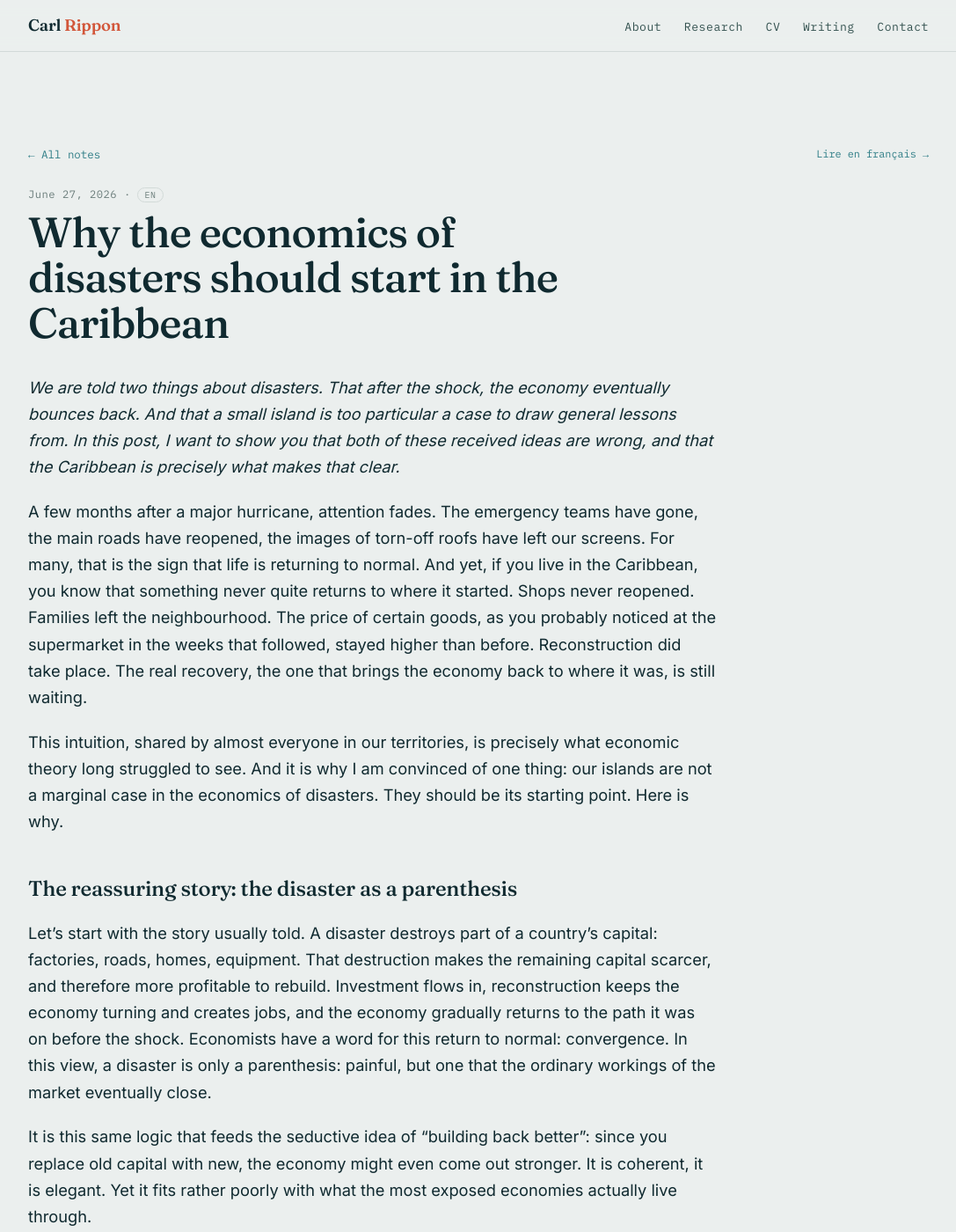
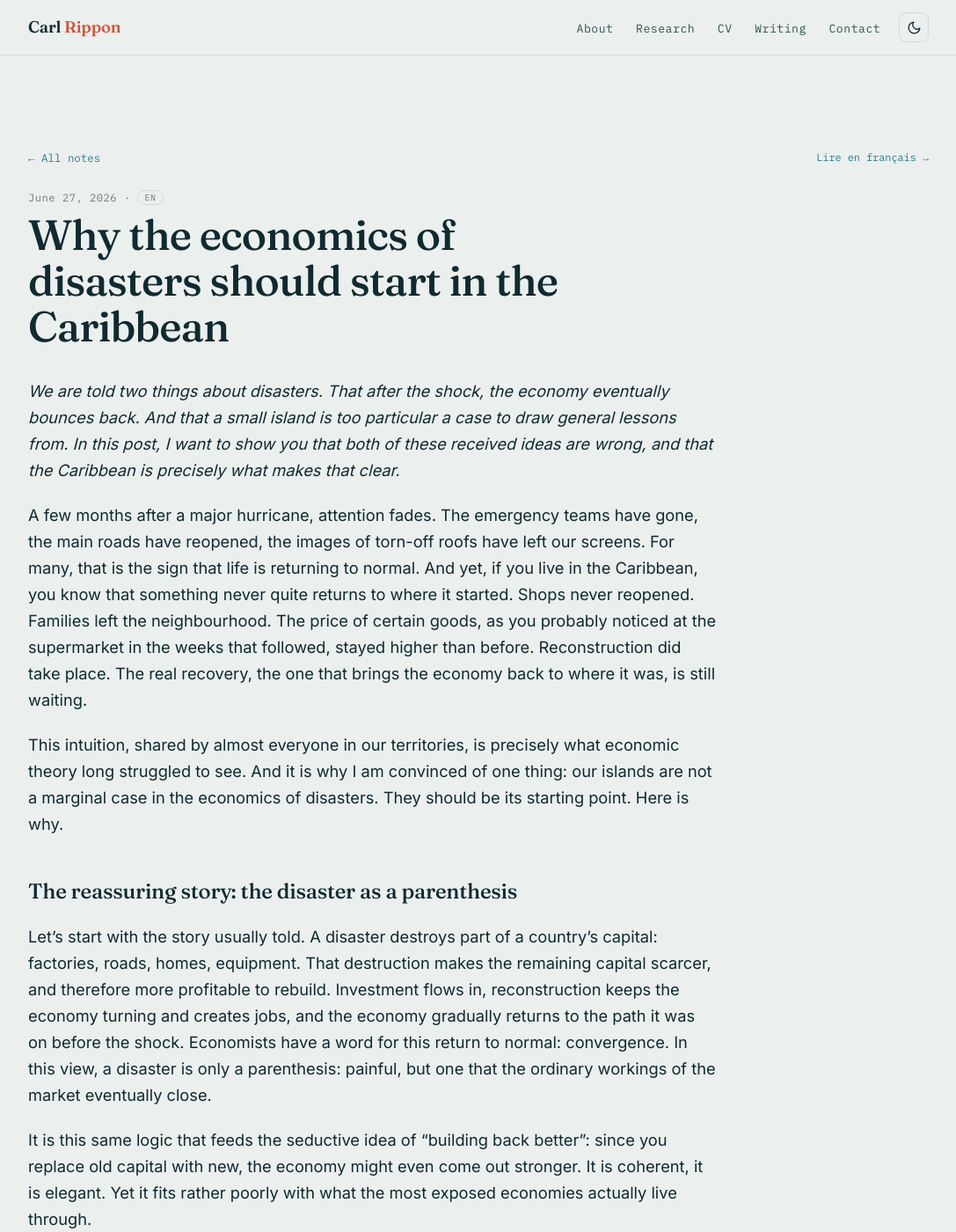
Before and after one commit to carlrippon/carlrippon.github.io, a Jekyll site: the page built from _posts/2026-06-29-why-disaster-economics-should-start-in-the-caribbean.md, in a window 1280 px wide and 1400 px high. Shown: the whole window at 88% size, without its empty margins (96-1183 px from the left). Built offline with Jekyll 4.4.1, drawn with Linux system fonts in a browser that asks for light colours; a script that is not in the unit is left out.

Commit message:
Add files via upload

```diff
--- a/_layouts/default.html
+++ b/_layouts/default.html
@@ -3,6 +3,7 @@
 <head>
 <meta charset="UTF-8">
 <meta name="viewport" content="width=device-width, initial-scale=1.0">
+<script>(function(){try{var t=localStorage.getItem("theme");if(!t){t=window.matchMedia&&window.matchMedia("(prefers-color-scheme: dark)").matches?"dark":"light";}document.documentElement.setAttribute("data-theme",t);}catch(e){}})();</script>
 <title>{% if page.title %}{{ page.title }} · {% endif %}Carl Rippon</title>
 {% if page.image %}{% assign share_img = page.image | absolute_url %}{% elsif page.lang == 'fr' %}{% assign share_img = '/assets/images/social-card-fr.png' | absolute_url %}{% else %}{% assign share_img = '/assets/images/social-card-en.png' | absolute_url %}{% endif %}
 {% if page.excerpt %}{% assign share_desc = page.excerpt | strip_html | truncate: 200 %}{% else %}{% assign share_desc = site.description %}{% endif %}
@@ -27,111 +28,131 @@
     --body:'Inter',system-ui,-apple-system,sans-serif;
     --mono:'IBM Plex Mono',ui-monospace,monospace;
     --maxw:1080px;
+    /* semantic roles — light (derived from brand) */
+    --bg:var(--salt); --surface:var(--paper); --text:var(--ink); --text-2:var(--ink-2);
+    --text-muted:var(--mute); --border:var(--line); --accent:var(--coral); --link:var(--sea);
+    --irf-curve:var(--coral); --irf-base:var(--ink-2); --irf-impact:var(--mute);
+    --irf-axis:var(--line); --irf-legend:var(--mute); --irf-caption:var(--ink-2);
+  }
+  [data-theme="dark"]{
+    --bg:#102A30; --surface:#173B42; --text:#FBFCFB; --text-2:#9FB0AE;
+    --text-muted:#7E908E; --border:#3A5654; --accent:#E0694C; --link:#6FB6BD;
+    --irf-curve:#E0694C; --irf-base:#8FA6A4; --irf-impact:#80938F;
+    --irf-axis:#3A5654; --irf-legend:#9FB0AE; --irf-caption:#8FA6A4;
   }
   *{box-sizing:border-box;}
   html{scroll-behavior:smooth;}
-  body{margin:0;background:var(--salt);color:var(--ink);font-family:var(--body);
+  body{margin:0;background:var(--bg);color:var(--text);font-family:var(--body);
     font-size:17px;line-height:1.65;-webkit-font-smoothing:antialiased;}
   a{color:inherit;}
   .wrap{max-width:var(--maxw);margin:0 auto;padding:0 28px;}
 
   .eyebrow{font-family:var(--mono);font-size:.72rem;letter-spacing:.18em;text-transform:uppercase;
-    color:var(--mute);margin:0 0 1.1rem;display:flex;align-items:center;gap:.7rem;}
-  .eyebrow::before{content:"";width:26px;height:1px;background:var(--coral);display:inline-block;}
+    color:var(--text-muted);margin:0 0 1.1rem;display:flex;align-items:center;gap:.7rem;}
+  .eyebrow::before{content:"";width:26px;height:1px;background:var(--accent);display:inline-block;}
 
   /* nav */
-  .nav{position:sticky;top:0;z-index:40;background:color-mix(in srgb,var(--salt) 88%,transparent);
-    backdrop-filter:blur(8px);border-bottom:1px solid var(--line);}
+  .nav{position:sticky;top:0;z-index:40;background:color-mix(in srgb,var(--bg) 88%,transparent);
+    backdrop-filter:blur(8px);border-bottom:1px solid var(--border);}
   .nav-inner{max-width:var(--maxw);margin:0 auto;padding:14px 28px;display:flex;align-items:center;justify-content:space-between;}
   .brand{font-family:var(--display);font-weight:600;font-size:1.15rem;letter-spacing:-.01em;text-decoration:none;}
-  .brand span{color:var(--coral);}
+  .brand span{color:var(--accent);}
   .nav-links{display:flex;gap:1.6rem;list-style:none;margin:0;padding:0;}
-  .nav-links a{text-decoration:none;font-size:.82rem;font-family:var(--mono);letter-spacing:.04em;color:var(--ink-2);padding:4px 0;position:relative;}
-  .nav-links a::after{content:"";position:absolute;left:0;bottom:-2px;width:0;height:1.5px;background:var(--coral);transition:width .25s ease;}
+  .nav-links a{text-decoration:none;font-size:.82rem;font-family:var(--mono);letter-spacing:.04em;color:var(--text-2);padding:4px 0;position:relative;}
+  .nav-links a::after{content:"";position:absolute;left:0;bottom:-2px;width:0;height:1.5px;background:var(--accent);transition:width .25s ease;}
   .nav-links a:hover::after,.nav-links a:focus-visible::after{width:100%;}
-  .nav-toggle{display:none;background:none;border:1px solid var(--line);border-radius:6px;padding:7px 10px;font-family:var(--mono);font-size:.75rem;color:var(--ink);cursor:pointer;}
+  .nav-toggle{display:none;background:none;border:1px solid var(--border);border-radius:6px;padding:7px 10px;font-family:var(--mono);font-size:.75rem;color:var(--text);cursor:pointer;}
+  .nav-right{display:flex;align-items:center;gap:1.3rem;}
+  .theme-toggle{display:inline-flex;align-items:center;justify-content:center;background:none;
+    border:1px solid var(--border);border-radius:8px;width:34px;height:34px;padding:0;
+    color:var(--text);cursor:pointer;transition:border-color .2s,color .2s;}
+  .theme-toggle:hover,.theme-toggle:focus-visible{border-color:var(--accent);color:var(--accent);}
+  .theme-toggle svg{width:17px;height:17px;display:block;}
+  .theme-toggle .icon-sun{display:none;}
+  [data-theme="dark"] .theme-toggle .icon-sun{display:block;}
+  [data-theme="dark"] .theme-toggle .icon-moon{display:none;}
 
   /* sections */
   section{padding:clamp(52px,8vw,92px) 0;}
   .sec-head{font-family:var(--display);font-weight:500;font-size:clamp(1.6rem,3vw,2.4rem);letter-spacing:-.015em;margin:.2rem 0 1rem;}
-  .intro{color:var(--ink-2);max-width:60ch;margin:0 0 2.6rem;font-size:1.08rem;}
+  .intro{color:var(--text-2);max-width:60ch;margin:0 0 2.6rem;font-size:1.08rem;}
 
   /* blog index */
   .post-list{display:flex;flex-direction:column;}
-  .post-row{display:grid;grid-template-columns:130px 1fr;gap:28px;padding:24px 0;border-top:1px solid var(--line);
+  .post-row{display:grid;grid-template-columns:130px 1fr;gap:28px;padding:24px 0;border-top:1px solid var(--border);
     text-decoration:none;align-items:baseline;transition:padding-left .2s ease;}
   .post-row:hover,.post-row:focus-visible{padding-left:8px;}
-  .post-row:last-child{border-bottom:1px solid var(--line);}
-  .post-row .date{font-family:var(--mono);font-size:.74rem;color:var(--mute);letter-spacing:.02em;}
-  .post-row .ptitle{font-family:var(--display);font-weight:500;font-size:1.24rem;line-height:1.25;color:var(--ink);grid-column:2;}
-  .post-row .excerpt{grid-column:2;color:var(--ink-2);font-size:1rem;margin-top:.35rem;}
+  .post-row:last-child{border-bottom:1px solid var(--border);}
+  .post-row .date{font-family:var(--mono);font-size:.74rem;color:var(--text-muted);letter-spacing:.02em;}
+  .post-row .ptitle{font-family:var(--display);font-weight:500;font-size:1.24rem;line-height:1.25;color:var(--text);grid-column:2;}
+  .post-row .excerpt{grid-column:2;color:var(--text-2);font-size:1rem;margin-top:.35rem;}
 
   /* single post */
   .post{padding:clamp(48px,7vw,80px) 0;}
-  .post-date{font-family:var(--mono);font-size:.76rem;letter-spacing:.04em;color:var(--mute);margin:1.4rem 0 .4rem;}
+  .post-date{font-family:var(--mono);font-size:.76rem;letter-spacing:.04em;color:var(--text-muted);margin:1.4rem 0 .4rem;}
   .post-title{font-family:var(--display);font-weight:500;font-size:clamp(2rem,4vw,3rem);line-height:1.08;letter-spacing:-.02em;margin:0 0 2rem;max-width:20ch;}
   .post-body{max-width:68ch;font-size:1.14rem;}
   .post-body p{margin:0 0 1.3rem;}
   .post-body h2{font-family:var(--display);font-weight:500;font-size:1.5rem;letter-spacing:-.01em;margin:2.6rem 0 1rem;}
   .post-body h3{font-family:var(--display);font-weight:500;font-size:1.2rem;margin:2rem 0 .8rem;}
-  .post-body a{color:var(--sea);text-decoration:none;border-bottom:1px solid var(--line);transition:border-color .2s;}
-  .post-body a:hover{border-color:var(--sea);}
+  .post-body a{color:var(--link);text-decoration:none;border-bottom:1px solid var(--border);transition:border-color .2s;}
+  .post-body a:hover{border-color:var(--link);}
   .post-body ul,.post-body ol{margin:0 0 1.3rem;padding-left:1.3rem;}
   .post-body li{margin:.3rem 0;}
-  .post-body blockquote{margin:1.6rem 0;padding:.4rem 0 .4rem 1.4rem;border-left:3px solid var(--coral);color:var(--ink-2);font-style:italic;}
-  .post-body code{font-family:var(--mono);font-size:.9em;background:var(--paper);border:1px solid var(--line);border-radius:5px;padding:.1em .35em;}
-  .post-body pre{background:var(--paper);border:1px solid var(--line);border-radius:10px;padding:18px;overflow:auto;}
+  .post-body blockquote{margin:1.6rem 0;padding:.4rem 0 .4rem 1.4rem;border-left:3px solid var(--accent);color:var(--text-2);font-style:italic;}
+  .post-body code{font-family:var(--mono);font-size:.9em;background:var(--surface);border:1px solid var(--border);border-radius:5px;padding:.1em .35em;}
+  .post-body pre{background:var(--surface);border:1px solid var(--border);border-radius:10px;padding:18px;overflow:auto;}
   .post-body pre code{border:none;background:none;padding:0;}
   .post-body img{max-width:100%;height:auto;border-radius:8px;}
   .post-body figure{margin:2.2rem 0;}
-  .post-body figcaption{font-family:var(--mono);font-size:.72rem;color:var(--mute);margin-top:.6rem;line-height:1.5;}
-  .post-body figcaption a{color:var(--sea);border-bottom:1px solid var(--line);}
-  .backlink{display:inline-block;font-family:var(--mono);font-size:.78rem;color:var(--sea);text-decoration:none;margin:1.6rem 0;}
+  .post-body figcaption{font-family:var(--mono);font-size:.72rem;color:var(--text-muted);margin-top:.6rem;line-height:1.5;}
+  .post-body figcaption a{color:var(--link);border-bottom:1px solid var(--border);}
+  .backlink{display:inline-block;font-family:var(--mono);font-size:.78rem;color:var(--link);text-decoration:none;margin:1.6rem 0;}
   .backlink:hover{text-decoration:underline;}
   .post-top{display:flex;justify-content:space-between;align-items:center;gap:16px;margin:1.6rem 0;}
   .post-top .backlink{margin:0;}
-  .lang-toggle{font-family:var(--mono);font-size:.74rem;color:var(--sea);text-decoration:none;white-space:nowrap;}
+  .lang-toggle{font-family:var(--mono);font-size:.74rem;color:var(--link);text-decoration:none;white-space:nowrap;}
   .lang-toggle:hover{text-decoration:underline;}
-  .lang-pill{font-family:var(--mono);font-size:.62rem;letter-spacing:.06em;color:var(--mute);border:1px solid var(--line);border-radius:999px;padding:1px 7px;vertical-align:middle;}
-  .share{display:flex;flex-wrap:wrap;align-items:center;gap:10px;margin:2.6rem 0 0;padding-top:1.6rem;border-top:1px solid var(--line);}
-  .share-label{font-family:var(--mono);font-size:.72rem;letter-spacing:.12em;text-transform:uppercase;color:var(--mute);margin-right:4px;}
-  .share-btn{font-family:var(--mono);font-size:.74rem;color:var(--ink);text-decoration:none;background:var(--paper);border:1px solid var(--line);border-radius:999px;padding:5px 13px;cursor:pointer;transition:border-color .2s,color .2s;}
-  .share-btn:hover,.share-btn:focus-visible{border-color:var(--sea);color:var(--sea);}
-  .comments{margin-top:3rem;padding-top:1.6rem;border-top:1px solid var(--line);}
+  .lang-pill{font-family:var(--mono);font-size:.62rem;letter-spacing:.06em;color:var(--text-muted);border:1px solid var(--border);border-radius:999px;padding:1px 7px;vertical-align:middle;}
+  .share{display:flex;flex-wrap:wrap;align-items:center;gap:10px;margin:2.6rem 0 0;padding-top:1.6rem;border-top:1px solid var(--border);}
+  .share-label{font-family:var(--mono);font-size:.72rem;letter-spacing:.12em;text-transform:uppercase;color:var(--text-muted);margin-right:4px;}
+  .share-btn{font-family:var(--mono);font-size:.74rem;color:var(--text);text-decoration:none;background:var(--surface);border:1px solid var(--border);border-radius:999px;padding:5px 13px;cursor:pointer;transition:border-color .2s,color .2s;}
+  .share-btn:hover,.share-btn:focus-visible{border-color:var(--link);color:var(--link);}
+  .comments{margin-top:3rem;padding-top:1.6rem;border-top:1px solid var(--border);}
   .comments-head{font-family:var(--display);font-weight:500;font-size:1.3rem;margin:0 0 1.4rem;letter-spacing:-.01em;}
 
   /* ---------- CV page ---------- */
   .dl-btn{display:inline-flex;align-items:center;gap:.55rem;font-family:var(--mono);font-size:.82rem;
-    letter-spacing:.03em;text-decoration:none;background:var(--ink);color:var(--paper);
+    letter-spacing:.03em;text-decoration:none;background:var(--text);color:var(--surface);
     padding:13px 22px;border-radius:9px;transition:transform .15s ease,background .2s;margin:1.4rem 0;}
-  .dl-btn:hover,.dl-btn:focus-visible{background:var(--coral);transform:translateY(-2px);}
+  .dl-btn:hover,.dl-btn:focus-visible{background:var(--accent);color:var(--paper);transform:translateY(-2px);}
   .dl-btn span{font-size:1rem;}
-  .cv-lede{color:var(--ink-2);max-width:62ch;margin:.2rem 0 0;font-size:1.1rem;}
+  .cv-lede{color:var(--text-2);max-width:62ch;margin:.2rem 0 0;font-size:1.1rem;}
   .cv-header{display:flex;gap:28px;align-items:flex-start;margin-bottom:.5rem;}
   .cv-photo{width:120px;height:120px;object-fit:cover;border-radius:14px;flex-shrink:0;display:block;}
   @media (max-width:720px){.cv-header{flex-direction:column;gap:18px;}.cv-photo{width:110px;height:110px;}}
   .cv-sec{margin-top:2.8rem;}
   .cv-sec h2{font-family:var(--display);font-weight:500;font-size:1.4rem;letter-spacing:-.01em;
-    margin:0 0 1.1rem;padding-bottom:.5rem;border-bottom:1px solid var(--line);}
+    margin:0 0 1.1rem;padding-bottom:.5rem;border-bottom:1px solid var(--border);}
   .cv-h3{font-family:var(--mono);font-size:.72rem;letter-spacing:.12em;text-transform:uppercase;
-    color:var(--mute);margin:1.5rem 0 .4rem;font-weight:500;}
+    color:var(--text-muted);margin:1.5rem 0 .4rem;font-weight:500;}
   .cv-row{display:grid;grid-template-columns:180px 1fr;gap:24px;padding:11px 0;}
-  .cv-row + .cv-row{border-top:1px solid var(--line);}
-  .cv-meta{font-family:var(--mono);font-size:.74rem;color:var(--mute);letter-spacing:.02em;line-height:1.6;}
-  .cv-body{font-size:1.02rem;color:var(--ink);line-height:1.55;}
+  .cv-row + .cv-row{border-top:1px solid var(--border);}
+  .cv-meta{font-family:var(--mono);font-size:.74rem;color:var(--text-muted);letter-spacing:.02em;line-height:1.6;}
+  .cv-body{font-size:1.02rem;color:var(--text);line-height:1.55;}
   .cv-body strong{font-weight:600;}
   .cv-body em{font-style:italic;}
   @media (max-width:720px){ .cv-row{grid-template-columns:1fr;gap:4px;} .cv-row + .cv-row{padding-top:16px;} }
   .comments-head{font-family:var(--display);font-weight:500;font-size:1.4rem;letter-spacing:-.01em;margin:0 0 1.4rem;}
 
-  footer{border-top:1px solid var(--line);padding:30px 0;}
-  .foot-inner{display:flex;justify-content:space-between;flex-wrap:wrap;gap:12px;font-family:var(--mono);font-size:.72rem;color:var(--mute);letter-spacing:.03em;}
-  :focus-visible{outline:2px solid var(--coral);outline-offset:3px;border-radius:3px;}
+  footer{border-top:1px solid var(--border);padding:30px 0;}
+  .foot-inner{display:flex;justify-content:space-between;flex-wrap:wrap;gap:12px;font-family:var(--mono);font-size:.72rem;color:var(--text-muted);letter-spacing:.03em;}
+  :focus-visible{outline:2px solid var(--accent);outline-offset:3px;border-radius:3px;}
 
   @media (max-width:820px){
-    .nav-links{position:absolute;top:100%;right:0;left:0;flex-direction:column;gap:0;background:var(--paper);border-bottom:1px solid var(--line);padding:8px 28px 16px;display:none;}
+    .nav-links{position:absolute;top:100%;right:0;left:0;flex-direction:column;gap:0;background:var(--surface);border-bottom:1px solid var(--border);padding:8px 28px 16px;display:none;}
     .nav-links.open{display:flex;}
-    .nav-links a{padding:11px 0;border-top:1px solid var(--line);}
+    .nav-links a{padding:11px 0;border-top:1px solid var(--border);}
     .nav-toggle{display:inline-block;}
     .post-row{grid-template-columns:1fr;gap:6px;}
     .post-row .ptitle,.post-row .excerpt{grid-column:1;}
@@ -143,7 +164,7 @@
 <header class="nav">
   <div class="nav-inner">
     <a class="brand" href="/">Carl <span>Rippon</span></a>
-    <button class="nav-toggle" aria-expanded="false" aria-controls="nav-links">Menu</button>
+    <div class="nav-right">
       <ul class="nav-links" id="nav-links">
         <li><a href="/#about">About</a></li>
         <li><a href="/#research">Research</a></li>
@@ -151,6 +172,12 @@
         <li><a href="/blog/">Writing</a></li>
         <li><a href="/#contact">Contact</a></li>
       </ul>
+      <button class="theme-toggle" type="button" aria-label="Switch to dark mode" title="Theme">
+        <svg class="icon-moon" viewBox="0 0 24 24" fill="none" stroke="currentColor" stroke-width="1.8" stroke-linecap="round" stroke-linejoin="round" aria-hidden="true"><path d="M21 12.8A9 9 0 1 1 11.2 3a7 7 0 0 0 9.8 9.8Z"/></svg>
+        <svg class="icon-sun" viewBox="0 0 24 24" fill="none" stroke="currentColor" stroke-width="1.8" stroke-linecap="round" stroke-linejoin="round" aria-hidden="true"><circle cx="12" cy="12" r="4.2"/><path d="M12 2.5v2M12 19.5v2M4.6 4.6l1.5 1.5M17.9 17.9l1.5 1.5M2.5 12h2M19.5 12h2M4.6 19.4l1.5-1.5M17.9 6.1l1.5-1.5"/></svg>
+      </button>
+      <button class="nav-toggle" aria-expanded="false" aria-controls="nav-links">Menu</button>
+    </div>
   </div>
 </header>
 
@@ -182,6 +209,18 @@
       });
     });
   });
+
+  // theme toggle
+  var themeBtn = document.querySelector('.theme-toggle');
+  if(themeBtn){
+    themeBtn.addEventListener('click', function(){
+      var cur = document.documentElement.getAttribute('data-theme') === 'dark' ? 'dark' : 'light';
+      var next = cur === 'dark' ? 'light' : 'dark';
+      document.documentElement.setAttribute('data-theme', next);
+      try{ localStorage.setItem('theme', next); }catch(e){}
+      themeBtn.setAttribute('aria-label', next === 'dark' ? 'Switch to light mode' : 'Switch to dark mode');
+    });
+  }
 </script>
 </body>
 </html>
```
Lines whose indentation alone changed are shown as unchanged.
